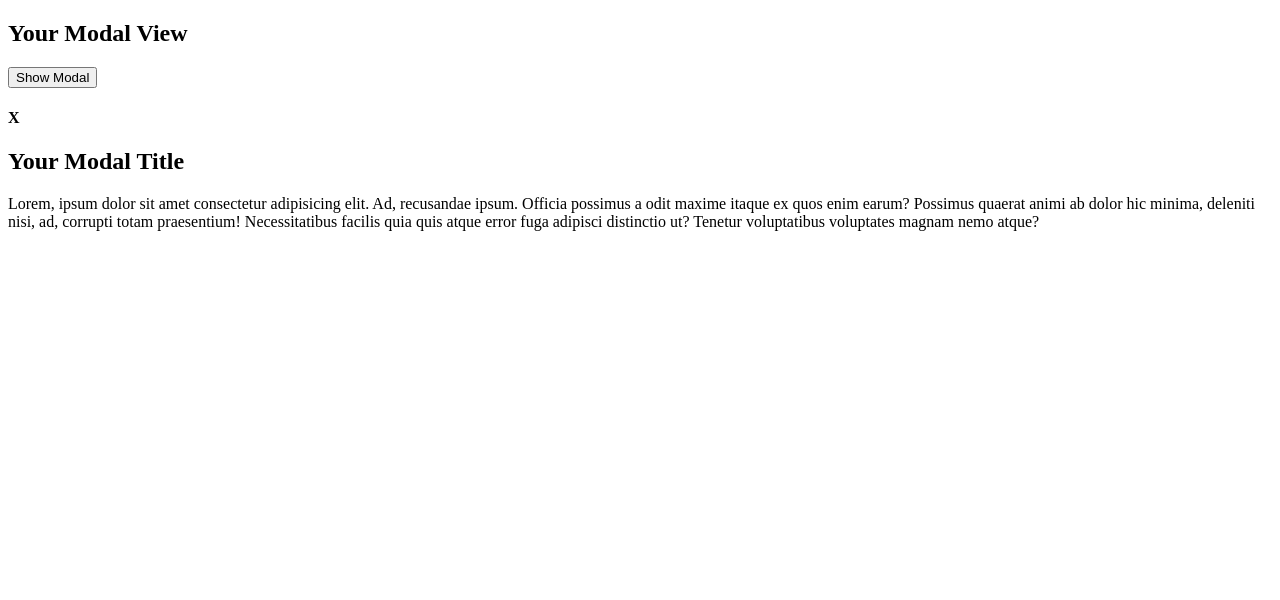
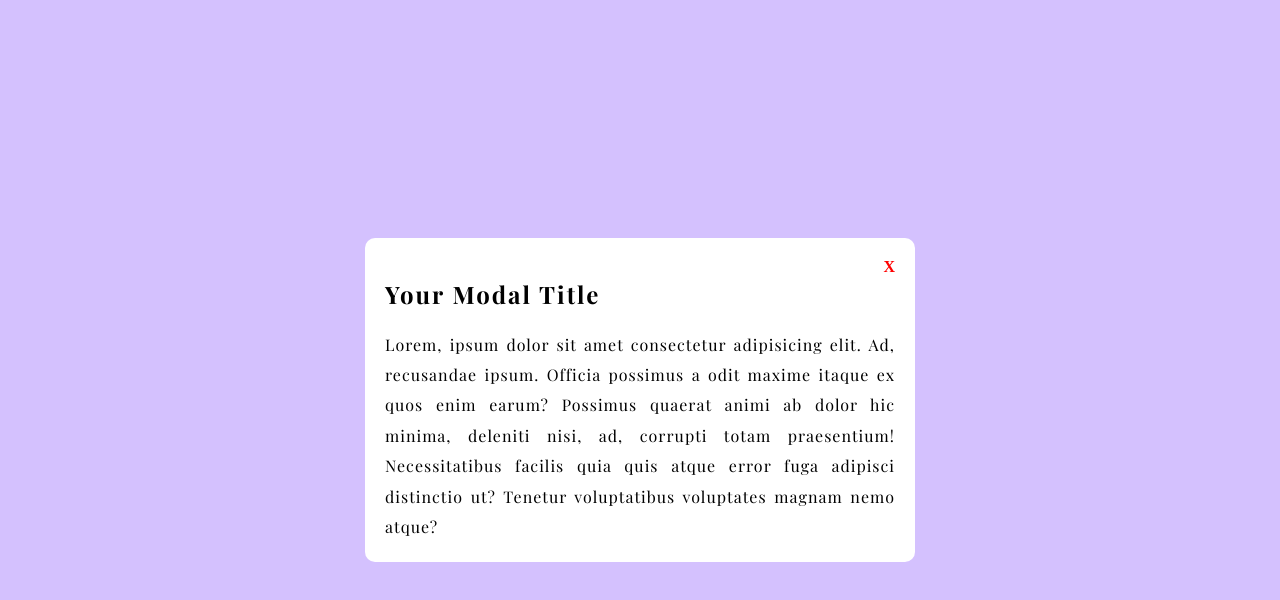
Before and after one commit to bbosmedia/jsJuneProjects, a plain HTML site: page Modal/index.html in a window 1280 px wide. Drawn offline with nearby package versions, Linux system fonts and the light colour scheme; a web font is replaced by a local one.

Commit message:
Style section of Modal is finished

```diff
--- a/Modal/index.html
+++ b/Modal/index.html
@@ -4,20 +4,31 @@
     <meta charset="UTF-8">
     <meta http-equiv="X-UA-Compatible" content="IE=edge">
     <meta name="viewport" content="width=device-width, initial-scale=1.0">
+
+    <!--Styles-->
+    <link rel="stylesheet" href="style.css">
+
+    <!--Title-->
     <title>Modal</title>
 </head>
 <body>
+
+    <!--Card-->
     <div class="card">
         <h2>Your Modal View</h2>
         <button class="show-btn">Show Modal</button>
     </div>
 
-    <div class="modal">
+    <!--Modal-->
+    <div class="modal active">
         <div class="modal-card">
             <h4 class="close-btn">X</h4>
             <h2>Your Modal Title</h2>
             <p>Lorem, ipsum dolor sit amet consectetur adipisicing elit. Ad, recusandae ipsum. Officia possimus a odit maxime itaque ex quos enim earum? Possimus quaerat animi ab dolor hic minima, deleniti nisi, ad, corrupti totam praesentium! Necessitatibus facilis quia quis atque error fuga adipisci distinctio ut? Tenetur voluptatibus voluptates magnam nemo atque?</p>
         </div>
     </div>
+
+    <!--App JS-->
+    <script src="app.js"></script>
 </body>
 </html>
--- a/Modal/style.css
+++ b/Modal/style.css
@@ -0,0 +1,96 @@
+/* Google Font */
+@import url('https://fonts.googleapis.com/css2?family=Playfair+Display:ital,wght@0,400;0,500;0,600;0,700;0,800;0,900;1,400;1,500;1,600;1,700;1,800;1,900&display=swap');
+
+
+*{
+    padding: 0;
+    margin: 0;
+    box-sizing: border-box;
+}
+
+body{
+    width: 100%;
+    height: 100vh;
+    display: flex;
+    align-items: center;
+    justify-content: center;
+}
+
+.modal{
+    display: none;
+}
+
+.modal.active{
+    height: 100vh;
+    width: 100%;
+    background-color: rgba(148, 100, 252, 0.4);
+    display: block;
+    position: fixed;
+    top: 0;
+    left: 0;
+    display: flex;
+    align-items: center;
+    justify-content: center;
+}
+
+.modal.active .modal-card{
+    max-width: 550px;
+    width: 100%;
+    border-radius: 10px;
+    padding: 20px;
+    padding-top: 40px;
+    background-color: #fff;
+    position: relative;
+}
+
+.modal.active .modal-card .close-btn{
+    position: absolute;
+    top: 20px;
+    right: 20px;
+    font-size: 16px;
+    color: red;
+    cursor: pointer;
+}
+
+.modal.active .modal-card h2{
+    font-size: 24px;
+    font-family: 'Playfair Display', serif;
+    margin-bottom: 20px;
+    letter-spacing: 2px;
+}
+
+.modal.active .modal-card p{
+    font-size: 16px;
+    font-family: 'Playfair Display', serif;
+    text-align: justify;
+    letter-spacing: 1px;
+    line-height: 1.9;
+}
+
+.card{
+    font-family: 'Playfair Display', serif;
+    width: 500px;
+    padding: 20px;
+    border-radius: 10px;
+    background-color: #fff;
+    box-shadow: 1px 1px 20px rgba(0,0,0,0.15);
+}
+
+.card h2{
+    font-size: 50px;
+    text-align: center;
+    margin-bottom: 50px;
+}
+
+.card button{
+    background-color: #9464FC;
+    border: none;
+    padding: 20px;
+    font-size: 16px;
+    color: #fff;
+    width: 100%;
+    display: block;
+    border-radius: 5px;
+    font-weight: 500;
+    font-family: 'Playfair Display', serif;
+}
```
